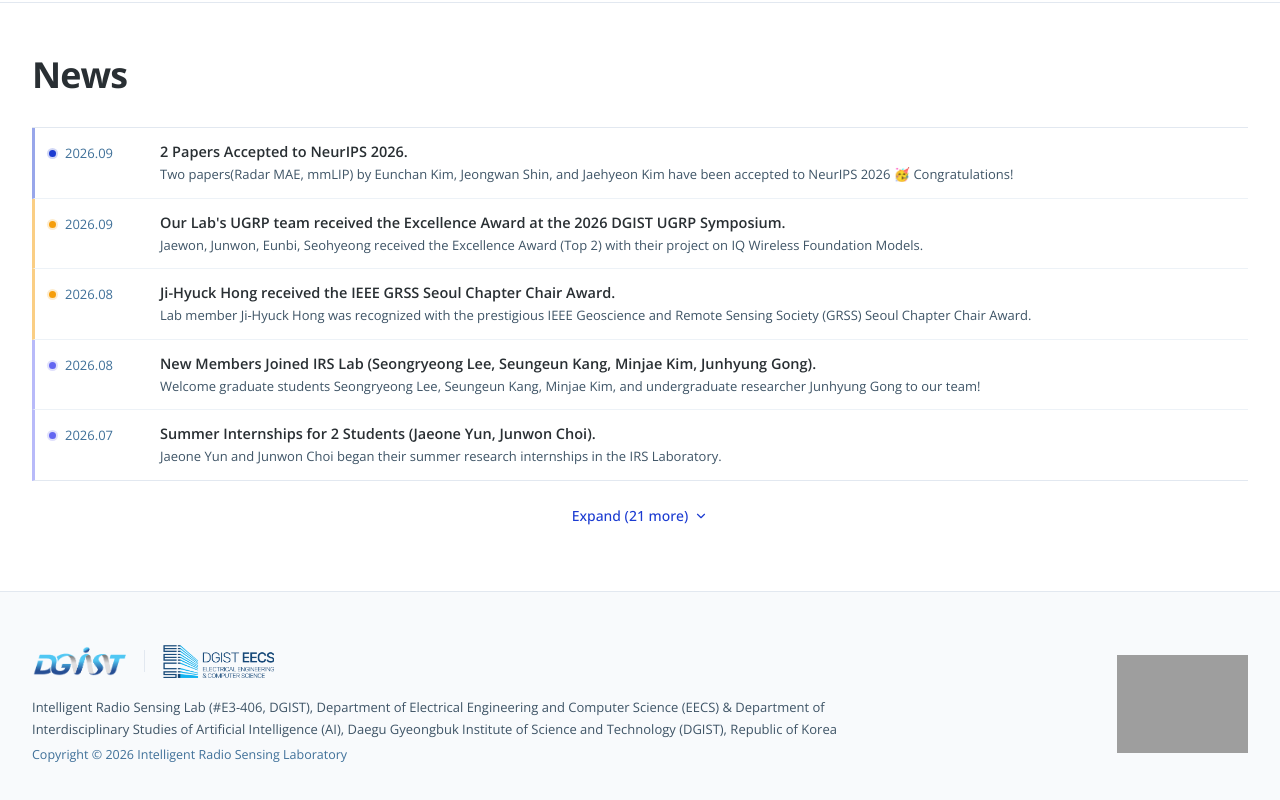
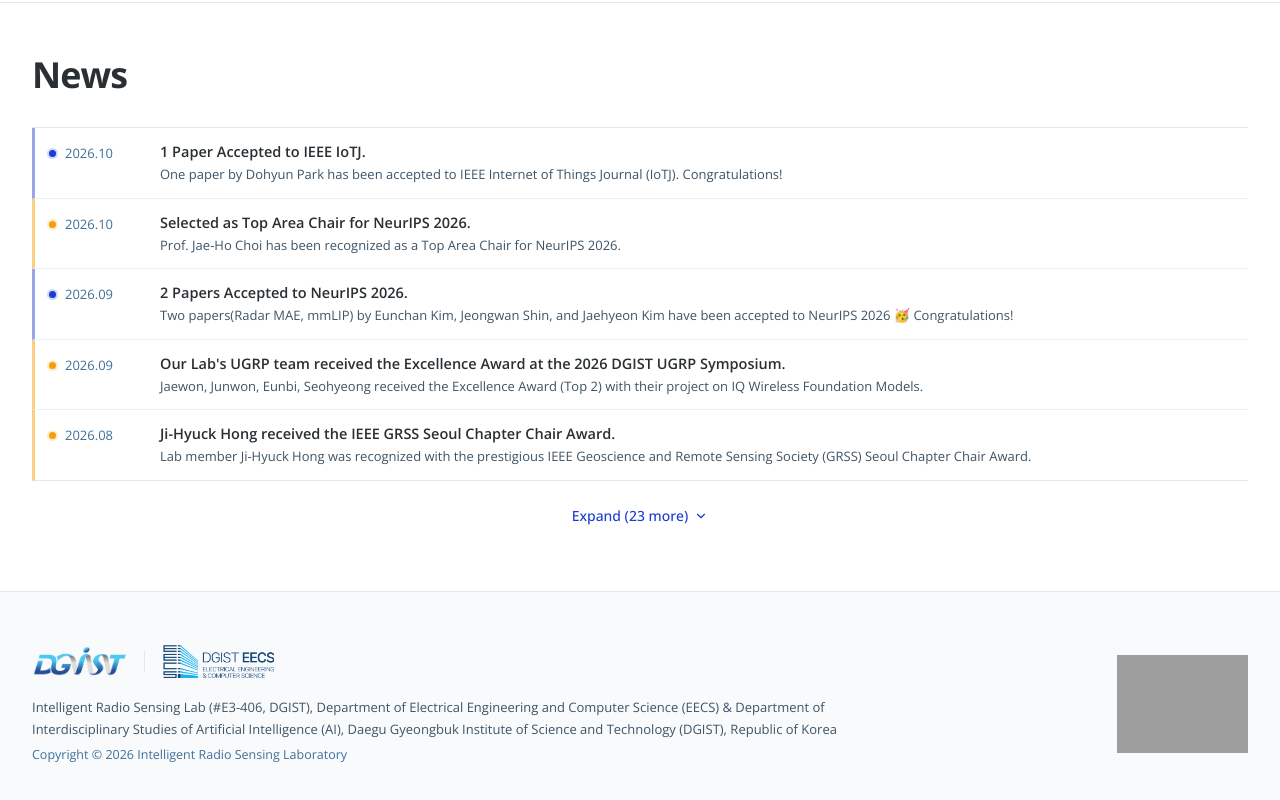
Before and after one commit to DGIST-IRSLab/DGIST-IRSLab.github.io, a React (Vite) app: page / in a window 1280 px wide. Shown: the part 790-1590 px from the top of the page. Built offline with nearby package versions, Linux system fonts and the light colour scheme; grey boxes are pictures that could not be loaded.

Commit message:
Prof, News, Pub Update

```diff
--- a/src/data/news.ts
+++ b/src/data/news.ts
@@ -39,6 +39,20 @@
 import type { NewsItem } from '../types';
 
 export const newsItems: NewsItem[] = [
+  {
+    id:"news-2026-10-paper",
+    date: "2026.10",
+    category: "PAPER",
+    title:"1 Paper Accepted to IEEE IoTJ.",
+    description:"One paper by Dohyun Park has been accepted to IEEE Internet of Things Journal (IoTJ). Congratulations!"
+  },
+  {
+    id:"news-2026-10-award",
+    date: "2026.10",
+    category: "AWARD",
+    title:"Selected as Top Area Chair for NeurIPS 2026.",
+    description:"Prof. Jae-Ho Choi has been recognized as a Top Area Chair for NeurIPS 2026.",
+  },
   {
     id:"news-2026-09-paper",
     date: "2026.09",
```
